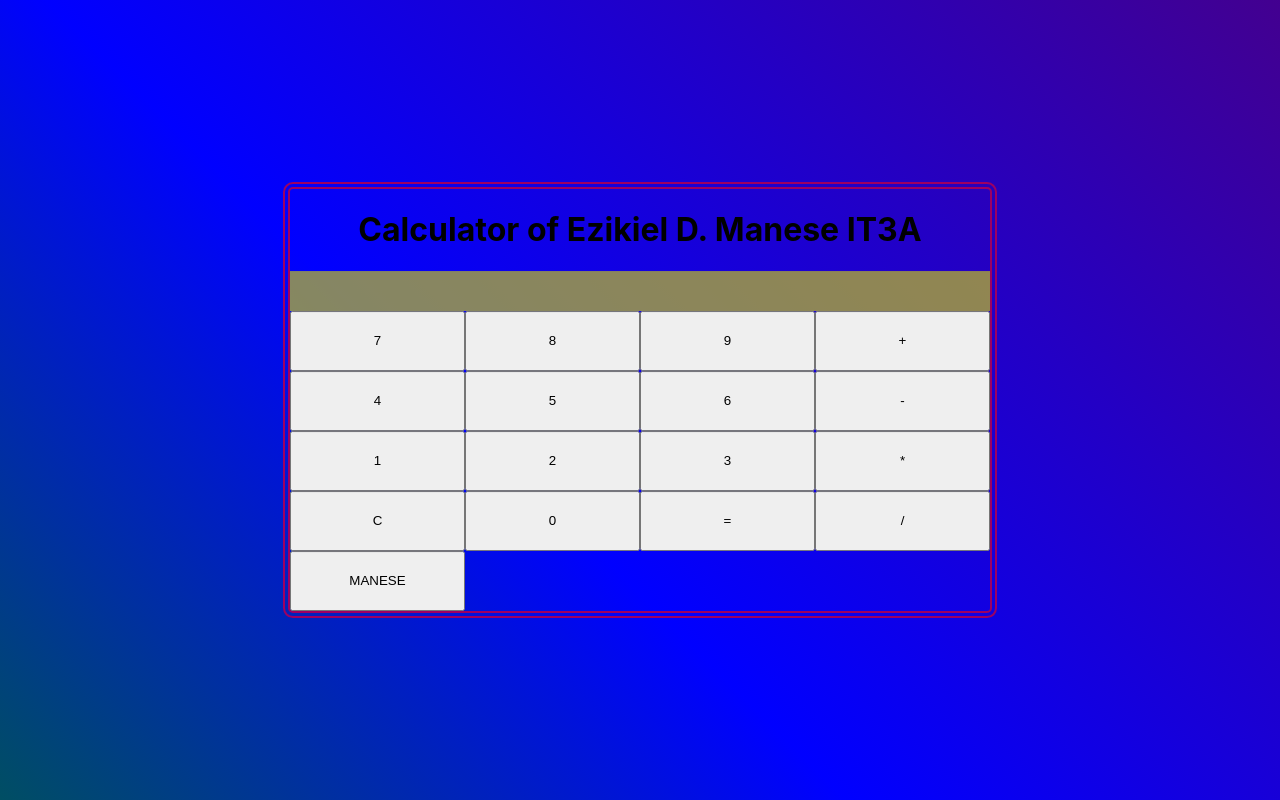
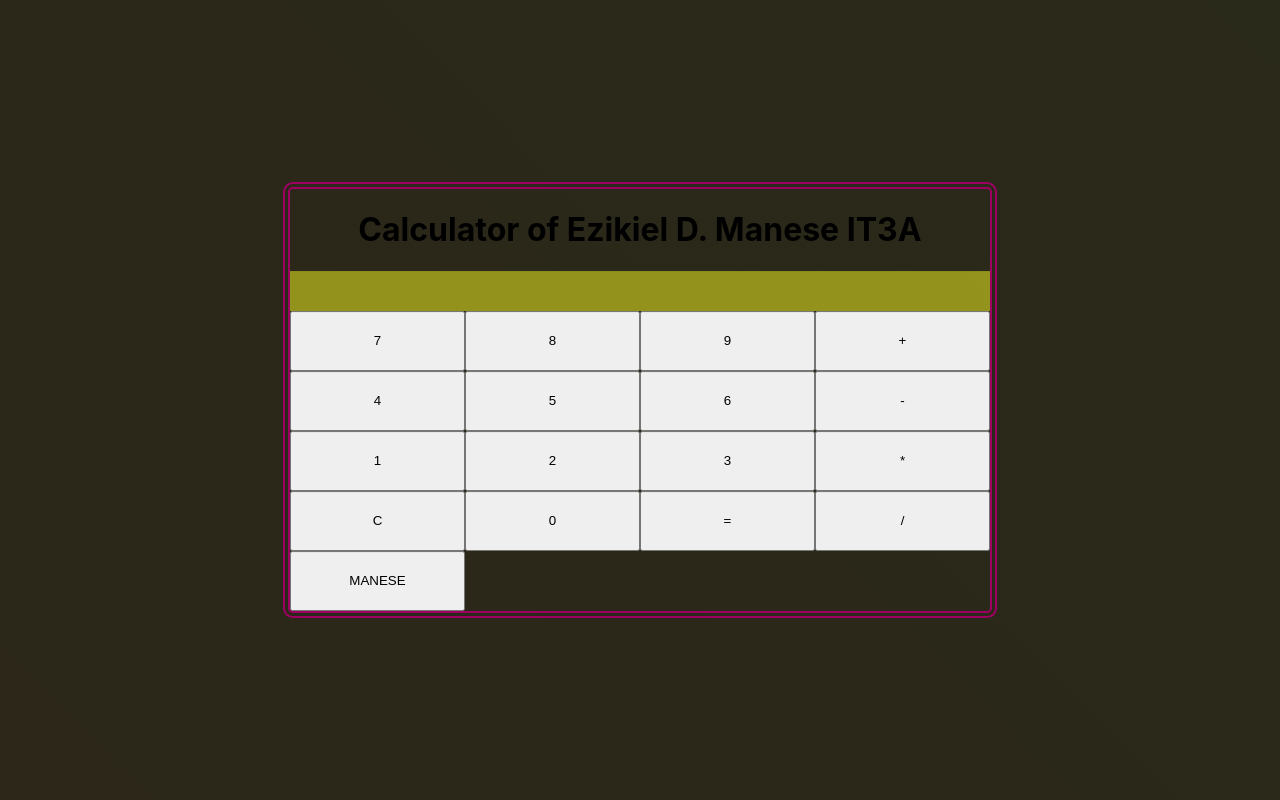
Before and after one commit to Ezikiel2023/prelimexam, a React (Create React App) app: page / in a window 1280 px wide. Built offline with nearby package versions, Linux system fonts and the light colour scheme.

Commit message:
Update App.css

```diff
--- a/src/App.css
+++ b/src/App.css
@@ -52,12 +52,12 @@ body {
   justify-content: center;
   align-items: center;
   min-height: 100vh;
-  background: linear-gradient(45deg, red, orange, yellow, green, blue, indigo, violet);
+  background: linear-gradient(45deg, #2e1f15, #292c1b);
   background-size: 400% 400%;
-  animation: rainbow 10s ease infinite;
+  animation: darkkulur 10s ease infinite;
 }
 
-@keyframes rainbow {
+@keyframes darkkulur {
   0% { background-position: 0% 50%; }
   50% { background-position: 100% 50%; }
   100% { background-position: 0% 50%; }
```
